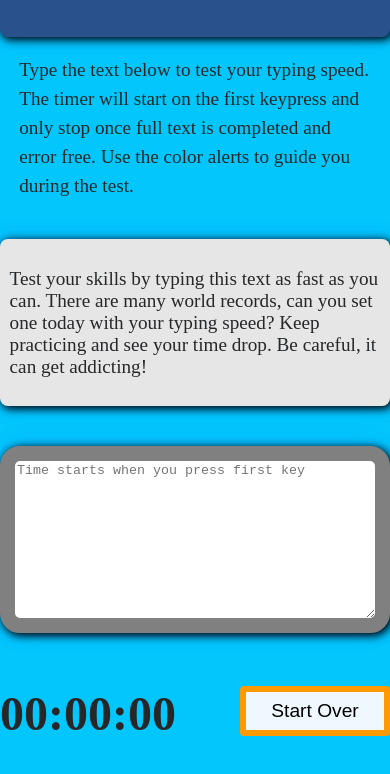
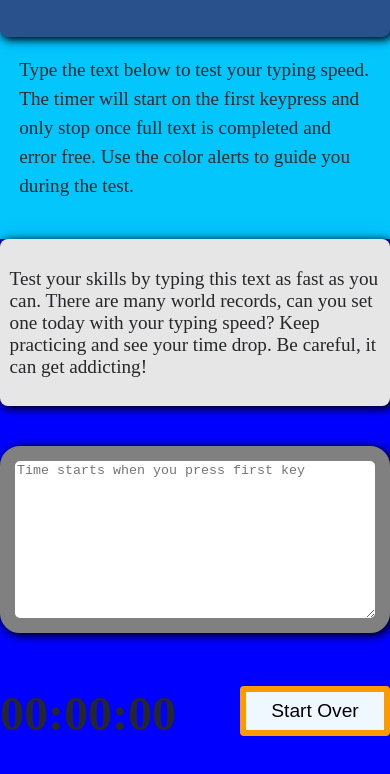
Before and after one commit to urielromero/Typing-Test-Web-App-with-JS, a plain HTML site: page index.html in a window 390 px wide. Shown: the part 166-940 px from the top of the page. Drawn offline with Linux system fonts and the light colour scheme.

Commit message:
added viewport for mobile responsive design.

```diff
--- a/index.html
+++ b/index.html
@@ -6,6 +6,7 @@
         <title>Typing Test App with JS</title>
         <link rel="stylesheet" type="text/css" href="style.css">
         <script src="script.js" async></script>
+        <meta name="viewport" content="width=device-width"/>
 
     </head>
 
--- a/style.css
+++ b/style.css
@@ -107,5 +107,6 @@ header h1{
     .container{
         width: 100%;
         padding: 0;
+        background-color: blue;
     }
 }
```
